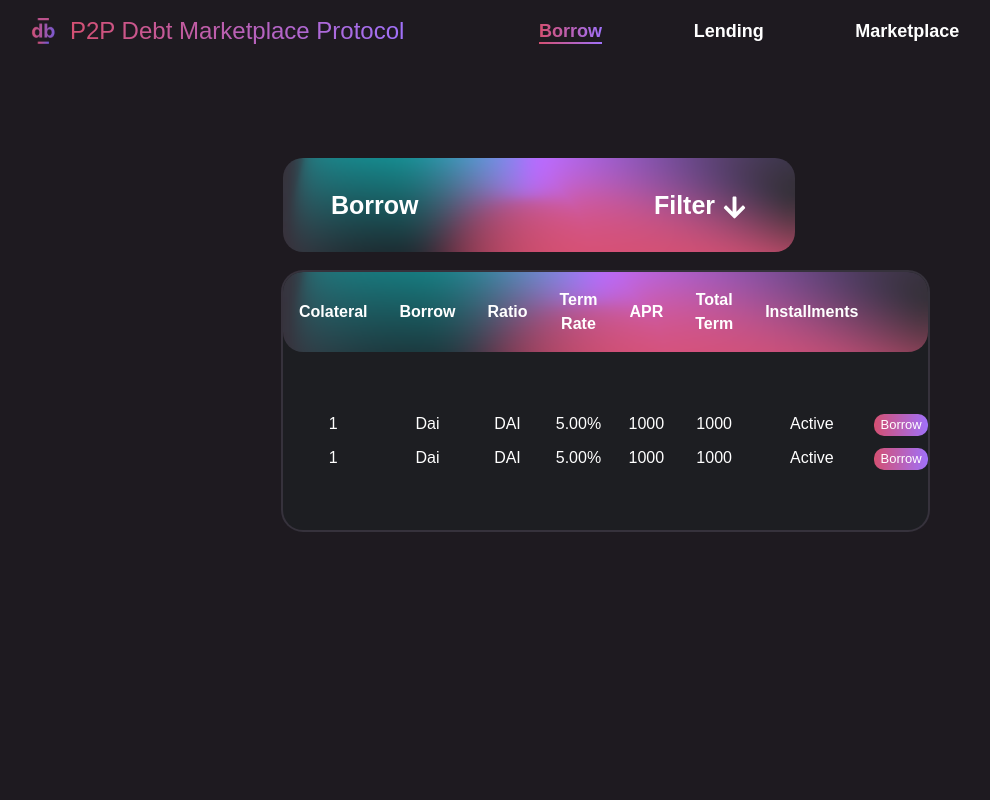
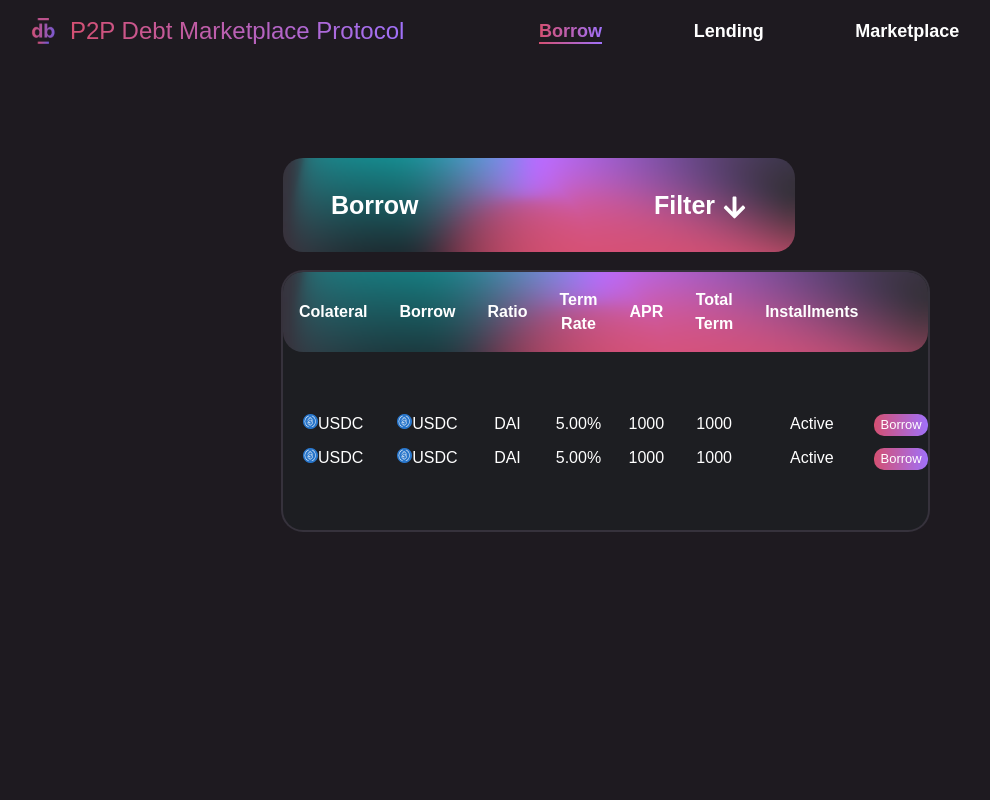
Before and after one commit to BearBuilders-team-04/debita-frontend, a Next.js app: page /borrow in a window 1280 px wide. Shown: the top 800 px of the page, without its empty margins (101-1091 px from the left). Built offline with nearby package versions, Linux system fonts and the light colour scheme; what wagmi would draw is missing.

Commit message:
Add coin logos

```diff
--- a/components/Header.tsx
+++ b/components/Header.tsx
@@ -47,7 +47,7 @@ const Header: NextPage = () => {
             <h3 className={`${styles.navItemText} ${router.pathname == "/lending" ? styles.active : undefined} ${styles.pointer}`}>Lending</h3>
           </Link>
 
-          <Link href="https://tofunft.com/metis">
+          <Link href="/marketplace">
             <h3 className={`${styles.navItemText} ${router.pathname == "/marketplace" ? styles.active : undefined} ${styles.pointer}`}>Marketplace</h3>
           </Link>
           <ConnectButton />
--- a/pages/borrow.tsx
+++ b/pages/borrow.tsx
@@ -1,16 +1,53 @@
 import type { NextPage } from "next";
 import React from "react";
 import Footer from "../components/Footer";
+import Image from "next/image";
 import Header from "../components/Header";
 import styles from "../styles/Home.module.scss";
 import { FaArrowDown } from 'react-icons/fa';
+
+const data = [
+  {
+    colateral: "usdc",
+    borrow: "usdc",
+    ratio: "DAI",
+    term_rate: "5.00%",
+    apr: "1000",
+    total_term: "1000",
+    installments: "Active",
+  },
+  {
+    colateral: "usdc",
+    borrow: "usdc",
+    ratio: "DAI",
+    term_rate: "5.00%",
+    apr: "1000",
+    total_term: "1000",
+    installments: "Active",
+  },
+]
+
+const coinLogos = {
+  usdc: require("../assets/images/coins/usdc.png"),
+  metis: require("../assets/images/coins/metis.png"),
+}
 
 const ObjectRow = ({ data }) => {
   const { colateral, borrow, ratio, term_rate, apr, total_term, installments } = data
   return (
     <tr>
-      <td>{colateral}</td>
-      <td>{borrow}</td>
+      <td>
+        <Image
+          className={styles.coinLogo}
+          src={coinLogos[borrow.toLowerCase()]}
+        />
+        {colateral.toUpperCase()}</td>
+      <td>
+        <Image
+          className={styles.coinLogo}
+          src={coinLogos[borrow.toLowerCase()]}
+        />
+        {borrow.toUpperCase()}</td>
       <td>{ratio}</td>
       <td>{term_rate}</td>
       <td>{apr}</td>
@@ -22,27 +59,6 @@ const ObjectRow = ({ data }) => {
 }
 
 const Borrow: NextPage = () => {
-  const data = [
-    {
-      colateral: 1,
-      borrow: "Dai",
-      ratio: "DAI",
-      term_rate: "5.00%",
-      apr: "1000",
-      total_term: "1000",
-      installments: "Active",
-    },
-    {
-      colateral: 1,
-      borrow: "Dai",
-      ratio: "DAI",
-      term_rate: "5.00%",
-      apr: "1000",
-      total_term: "1000",
-      installments: "Active",
-    },
-  ]
-
   return (
     <div className={styles.container}>
       <Header />
--- a/styles/Home.module.scss
+++ b/styles/Home.module.scss
@@ -100,6 +100,7 @@
   box-shadow: 0 0 0 2px var(--secondary-color);
   border-collapse: collapse;
 
+
   .borrowButton {
     background: var(--main-gradient) !important;
     -webkit-background-clip: text;
@@ -125,7 +126,7 @@
     font-weight: 500;
     text-align: center;
     color: var(--text-color);
-
+    line-height: auto;
   }
 
   th {
```
Also changed, not shown: assets/images/coins/metis.png (added), assets/images/coins/usdc.png (added).
